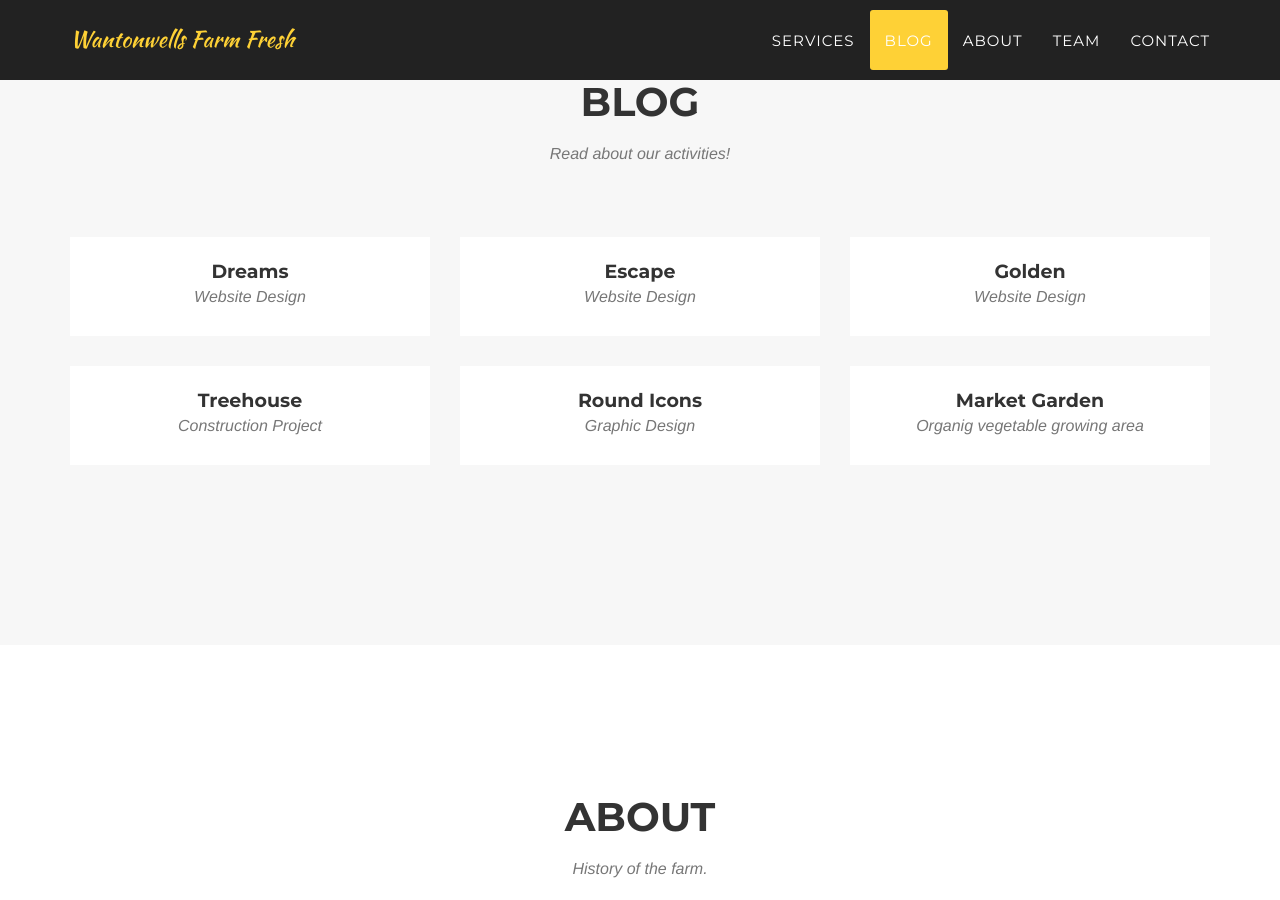
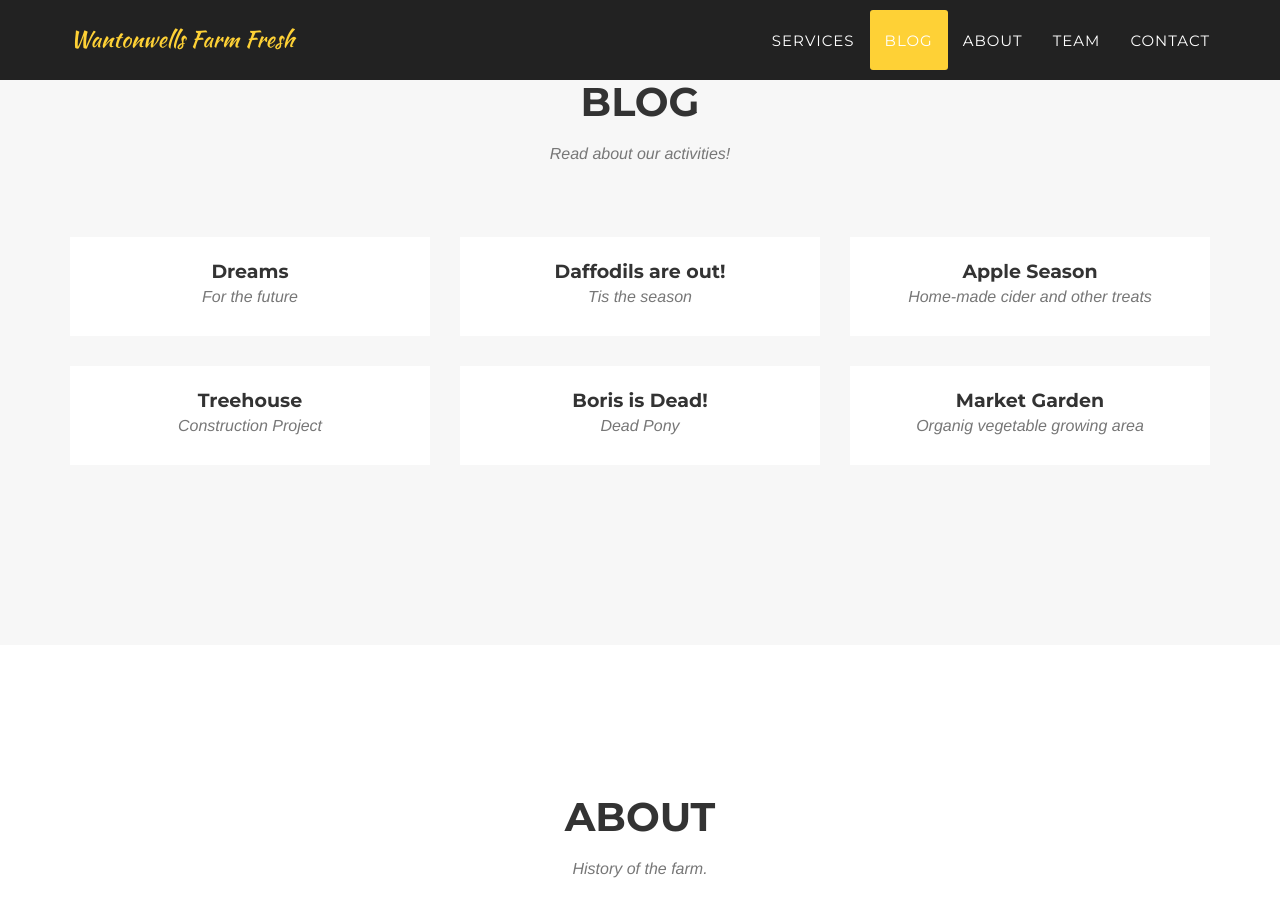
Before and after one commit to pollypeaches/pollypeaches.github.io, a Jekyll site: the page built from _posts/2014-07-17-project-2.markdown, in a window 1280 px wide and 900 px high, scrolled down 1591 px. Built offline with Jekyll 4.4.1, drawn with Linux system fonts in a browser that asks for light colours; some web fonts are replaced.

Commit message:
editing some more of the posts for clarity

```diff
--- a/_posts/2014-07-16-project-3.markdown
+++ b/_posts/2014-07-16-project-3.markdown
@@ -1,6 +1,6 @@
 ---
-title: Golden
-subtitle: Website Design
+title: Apple Season
+subtitle: Home-made cider and other treats
 layout: default
 modal-id: 3
 date: 2014-07-16
@@ -10,6 +10,6 @@ alt: image-alt
 project-date: April 2014
 client: Start Bootstrap
 category: Web Development
-description: Lorem ipsum dolor sit amet, usu cu alterum nominavi lobortis. At duo novum diceret. Tantas apeirian vix et, usu sanctus postulant inciderint ut, populo diceret necessitatibus in vim. Cu eum dicam feugiat noluisse.
+description: We will be making cider from all the apples.
 
 ---
--- a/_posts/2014-07-17-project-2.markdown
+++ b/_posts/2014-07-17-project-2.markdown
@@ -1,6 +1,6 @@
 ---
-title: Escape
-subtitle: Website Design
+title: Daffodils are out!
+subtitle: Tis the season
 layout: default
 modal-id: 2
 date: 2014-07-17
@@ -9,7 +9,7 @@ thumbnail: escape-thumbnail.png
 alt: image-alt
 project-date: April 2014
 client: Start Bootstrap
-category: Web Development
-description: Lorem ipsum dolor sit amet, usu cu alterum nominavi lobortis. At duo novum diceret. Tantas apeirian vix et, usu sanctus postulant inciderint ut, populo diceret necessitatibus in vim. Cu eum dicam feugiat noluisse.
+category: Forst Plants
+description: Daffodils are a local specialty on Wantonwells Farm.
 
 ---
--- a/_posts/2014-07-18-project-1.markdown
+++ b/_posts/2014-07-18-project-1.markdown
@@ -1,6 +1,6 @@
 ---
 title: Dreams
-subtitle: Website Design
+subtitle: For the future
 layout: default
 modal-id: 1
 date: 2014-07-18
@@ -10,6 +10,6 @@ alt: image-alt
 project-date: April 2014
 client: Start Bootstrap
 category: Web Development
-description: Lorem ipsum dolor sit amet, usu cu alterum nominavi lobortis. At duo novum diceret. Tantas apeirian vix et, usu sanctus postulant inciderint ut, populo diceret necessitatibus in vim. Cu eum dicam feugiat noluisse.
+description: The farm will grow and prosper.
 
 ---
```
Also changed, not shown: _posts/2014-07-13-project-6.markdown (+4 -4 lines).
